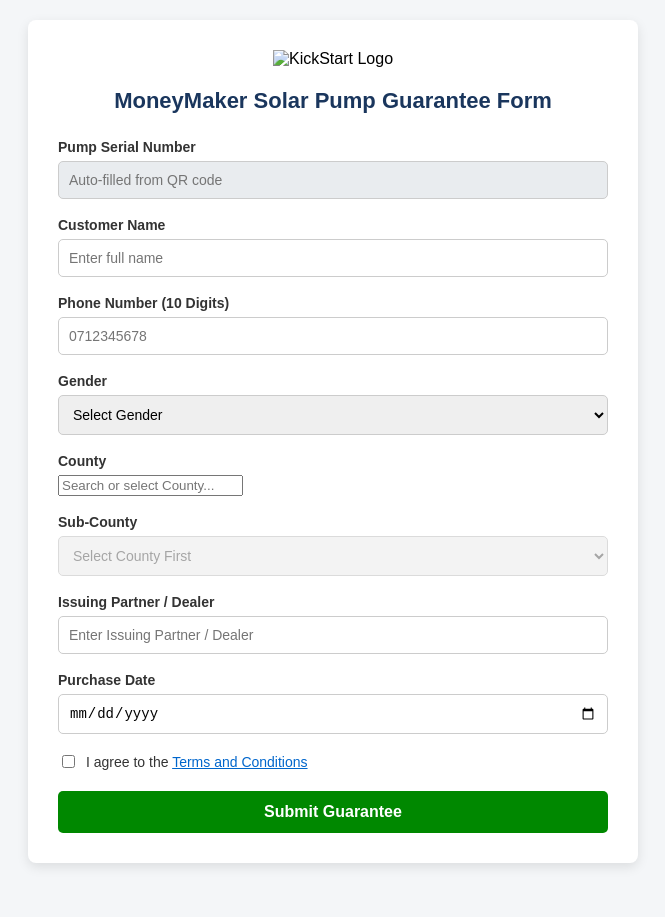
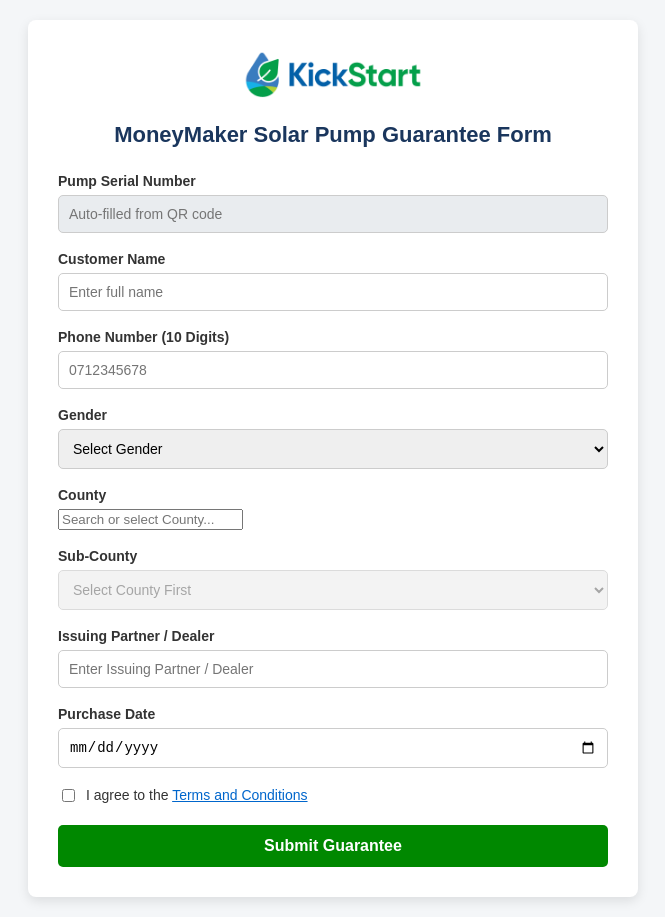
Before and after one commit to simon-gatonye/warranty-web-app, a plain HTML site: page index.html in a window 1280 px wide. Shown: the whole page, without its empty margins (307-972 px from the left). Before the commit the page ends 883 px from the top, so only its background shows below. Drawn offline with Linux system fonts and the light colour scheme.

Commit message:
Update logo image source in index.html

```diff
--- a/index.html
+++ b/index.html
@@ -26,7 +26,7 @@
 
 <div class="container">
   <div class="logo">
-    <img src="assets/kickstart-logo.png" alt="KickStart Logo">
+    <img src="KickStart%20Logo.png" alt="KickStart Logo">
   </div>
   <h2>MoneyMaker Solar Pump Guarantee Form</h2>
 
```
